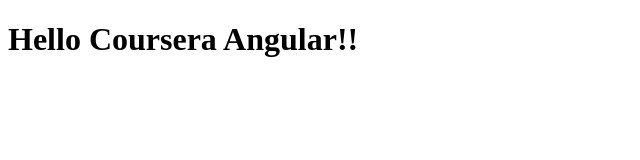
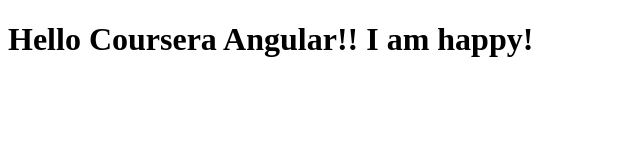
Before and after one commit to ericakimdev/angular_fundamental, a plain HTML site: page index.html in a window 1280 px wide. Shown: the whole page, without its empty margins (0-640 px from the left). Drawn offline with Linux system fonts and the light colour scheme.

Commit message:
Next version of web file.

```diff
--- a/index.html
+++ b/index.html
@@ -5,6 +5,6 @@
     <title>hellp Coursera</title>
   </head>
   <body>
-    <h1>Hello Coursera Angular!!</h1>
+    <h1>Hello Coursera Angular!! I am happy!</h1>
   </body>
 </html>
```
